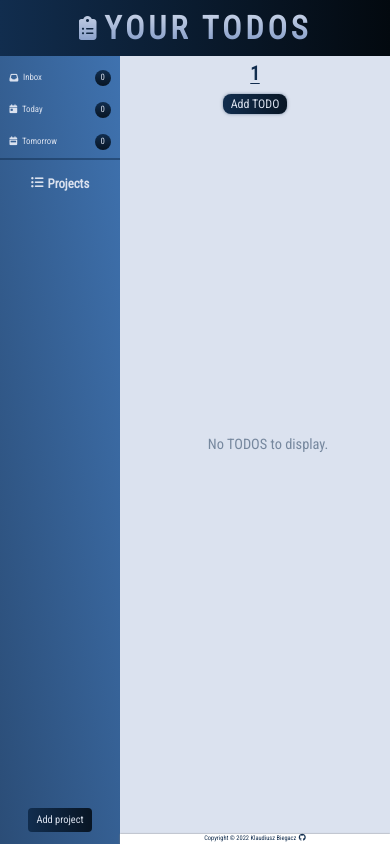
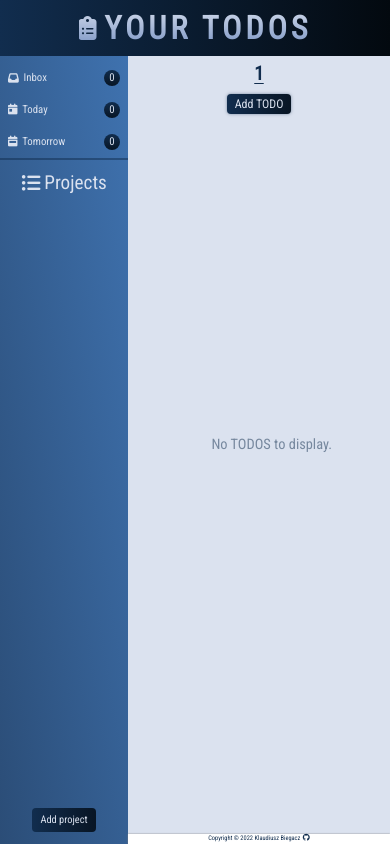
Before and after one commit to KlaudiuszB5528/Your-TODOS_v2, a React (Vite) app: page /Your-TODOS_v2/todos/1 in a window 390 px wide. Built offline with nearby package versions, Linux system fonts and the light colour scheme.

Commit message:
font sizes adjust

```diff
--- a/src/main.css
+++ b/src/main.css
@@ -108,7 +108,7 @@ h6 {
   #root {
     height: 100%;
     width: 100%;
-    grid-template-columns: 15rem 1fr;
+    grid-template-columns: 16rem 1fr;
   }
   .sidebar {
     grid-template-rows: 13rem 1fr 6rem;
@@ -517,13 +517,13 @@ h6 {
   list-style: none;
   gap: 0.5rem;
 }
-.sidebar__inbox ul li:last-child {
-  margin-bottom: 0.5rem;
-}
 .sidebar__inbox ul li {
   width: 95%;
   border-radius: 0.5rem;
   transition: background-color 0.2s ease-in-out;
+}
+.sidebar__inbox ul li:last-child {
+  margin-bottom: 0.5rem;
 }
 .sidebar__inbox ul li a.navlink_active {
   background-image: linear-gradient(to right, #112d4e, #081524);
@@ -565,17 +565,17 @@ h6 {
 }
 
 @media screen and (max-width: 787px) {
-  .sidebar__inbox ul li:last-child {
-    margin-bottom: 0.3rem;
-  }
   .sidebar__inbox ul li a {
-    font-size: 1.1rem;
-    padding: 0.4rem 0.8rem;
+    font-size: 1.35rem;
+    padding: 0.3rem 0.6rem;
     border-radius: 0.5rem;
   }
   .sidebar__inbox ul li a span {
     width: 2rem;
     height: 2rem;
+  }
+  .sidebar__inbox ul li:last-child {
+    margin-bottom: 0.3rem;
   }
 }
 .sidebar__projects {
@@ -739,17 +739,17 @@ h6 {
 
 @media screen and (max-width: 787px) {
   .sidebar__projects .sidebar__projects-title {
-    font-size: 1.6rem;
+    font-weight: normal;
   }
   .sidebar__projects .sidebar__projects-list li {
-    font-size: 1rem;
+    font-size: 1.1rem;
   }
   .sidebar__projects .sidebar__projects-list li .options {
     display: flex;
     justify-content: center;
     align-items: center;
-    gap: 0.5rem;
-    font-size: 1rem;
+    gap: 0.3rem;
+    font-size: 1.1rem;
   }
   .sidebar__add-project-btn {
     height: 3rem;
@@ -916,7 +916,7 @@ h6 {
   width: 9rem;
   background-image: linear-gradient(to right, #112d4e, #081524);
   color: #dbe2ef;
-  border-radius: 1rem;
+  border-radius: 0.5rem;
   transition: all 0.2s;
 }
 .todos-page .add-todo-btn:hover {
--- a/src/scss/layout/_layout.scss
+++ b/src/scss/layout/_layout.scss
@@ -36,7 +36,7 @@
   #root {
     height: 100%;
     width: 100%;
-    grid-template-columns: 15rem 1fr;
+    grid-template-columns: 16rem 1fr;
   }
 
   .sidebar {
--- a/src/scss/layout/_sidebarInbox.scss
+++ b/src/scss/layout/_sidebarInbox.scss
@@ -13,14 +13,14 @@
     list-style: none;
     gap: 0.5rem;
 
-    li:last-child {
-      margin-bottom: 0.5rem;
-    }
-
     li {
       width: 95%;
       border-radius: 0.5rem;
       transition: background-color 0.2s ease-in-out;
+
+      &:last-child {
+        margin-bottom: 0.5rem;
+      }
 
       a.navlink_active {
         background-image: linear-gradient(to right, $navy, darken($navy, 10%));
@@ -75,14 +75,10 @@
 @media screen and (max-width: 787px) {
   .sidebar__inbox {
     ul {
-      li:last-child {
-        margin-bottom: 0.3rem;
-      }
-
       li {
         a {
-          font-size: 1.1rem;
-          padding: 0.4rem 0.8rem;
+          font-size: 1.35rem;
+          padding: 0.3rem 0.6rem;
           border-radius: 0.5rem;
 
           span {
@@ -90,6 +86,9 @@
             height: 2rem;
           }
         }
+        &:last-child {
+          margin-bottom: 0.3rem;
+        }
       }
     }
   }
--- a/src/scss/layout/_sidebarProjects.scss
+++ b/src/scss/layout/_sidebarProjects.scss
@@ -177,17 +177,17 @@
 @media screen and (max-width: 787px) {
   .sidebar__projects {
     .sidebar__projects-title {
-      font-size: 1.6rem;
+      font-weight: normal;
     }
 
     .sidebar__projects-list {
       li {
-        font-size: 1rem;
+        font-size: 1.1rem;
 
         .options {
           @include displayFlexCentered;
-          gap: 0.5rem;
-          font-size: 1rem;
+          gap: 0.3rem;
+          font-size: 1.1rem;
         }
       }
     }
--- a/src/scss/layout/_todosPage.scss
+++ b/src/scss/layout/_todosPage.scss
@@ -129,7 +129,7 @@
     width: 9rem;
     background-image: linear-gradient(to right, $navy, darken($navy, 10%));
     color: $cold;
-    border-radius: 1rem;
+    border-radius: 0.5rem;
     transition: all 0.2s;
 
     &:hover {
```
Also changed, not shown: 1 other file (tests, documents, lock files or other folders).
